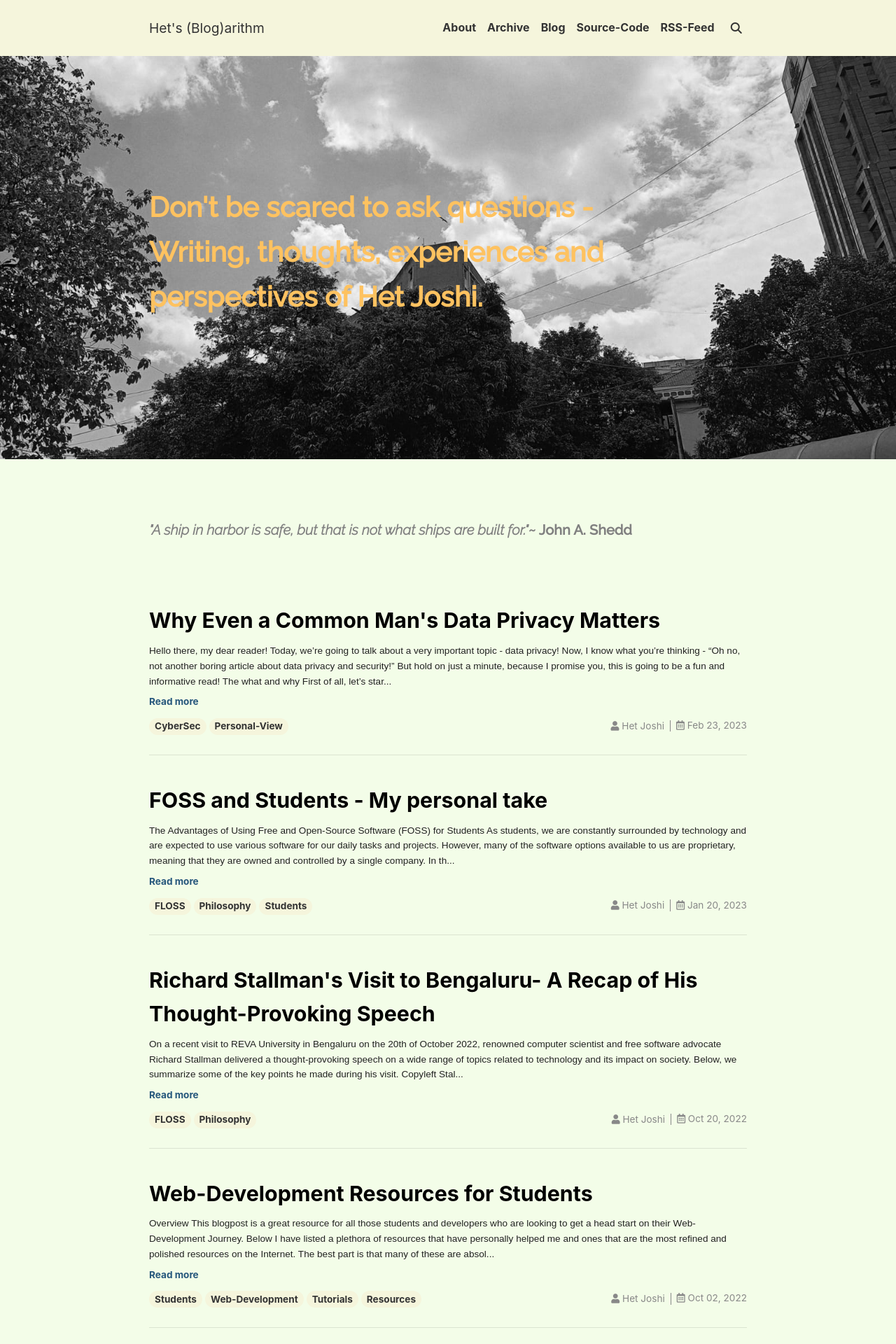
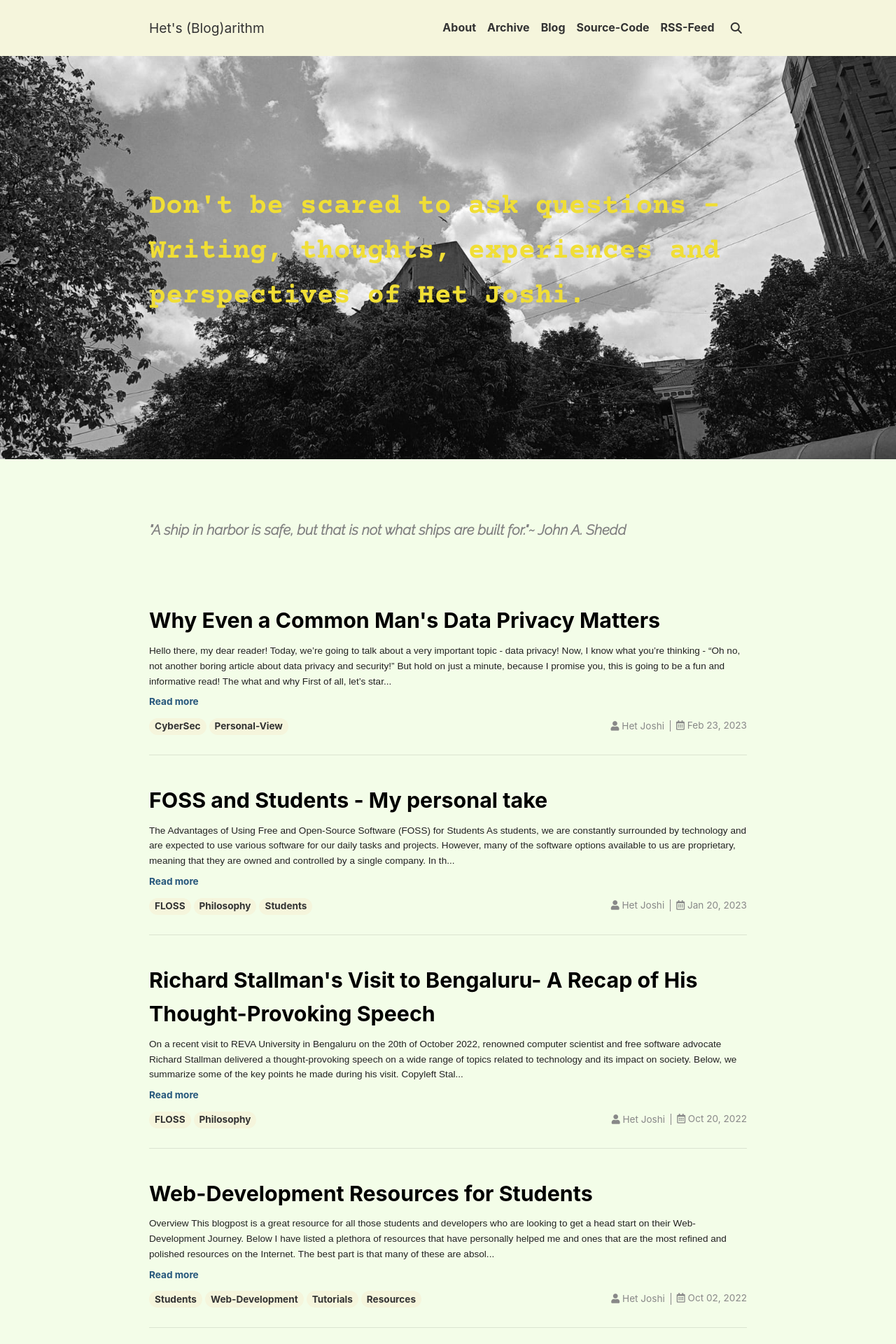
Before and after one commit to Het-Joshi/blog, a Jekyll site: the page built from index.html, in a window 1280 px wide. Shown: the top 1920 px of the page at 70% size. Built offline with Jekyll 4.4.1, drawn with Linux system fonts in a browser that asks for light colours; nearby versions of some CDN libraries; the list of posts is cut into pages by our own code.

Commit message:
Update article-header.html

```diff
--- a/_includes/article-header.html
+++ b/_includes/article-header.html
@@ -1,6 +1,6 @@
 <link rel="preconnect" href="https://fonts.googleapis.com">
 <link rel="preconnect" href="https://fonts.gstatic.com" crossorigin>
-<link href="https://fonts.googleapis.com/css2?family=Raleway:wght@500&display=swap" rel="stylesheet">
+<link href="https://fonts.googleapis.com/css2?family=Courier+Prime:wght@700&display=swap" rel="stylesheet">
 {%- include snippets/get-article-title.html article=include.article-%}
 {%- assign _article_title = __return -%}
 
@@ -20,7 +20,7 @@
     <div class="article__header">
       {%- if _show_title -%}
       <header>
-          <h2 style="color:#FEC260; font-family: 'Raleway', sans-serif; font-size: 2.5rem;">{{ _article_title }}</h2>
+          <h2 style="color:#F0DE36; font-family: 'Courier Prime', monospace; font-size: 2.5rem;">{{ _article_title }}</h2>
       </header>
       {%- endif -%}
       {%- if _show_edit_on_github -%}
```
